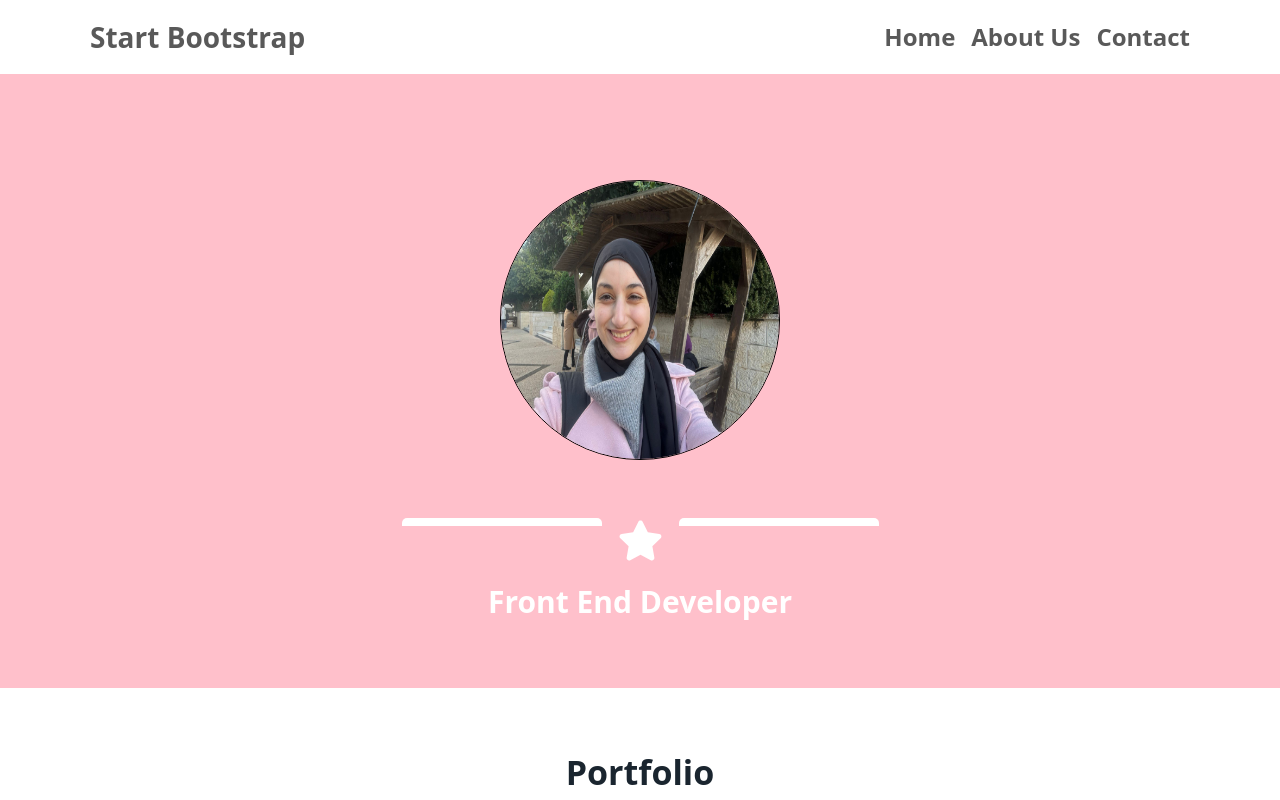
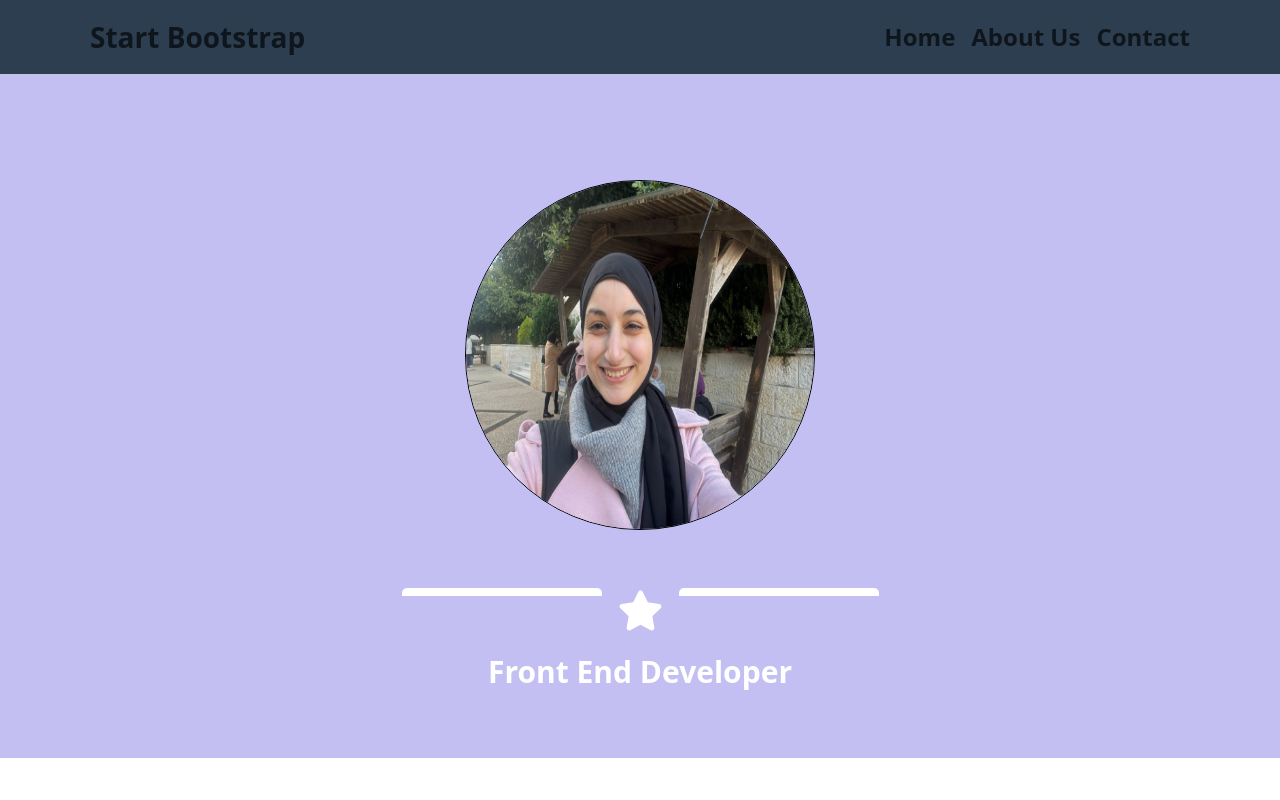
Before and after one commit to RaheeqMousa/Portfolio_React, a React (Vite) app: page / in a window 1280 px wide. Shown: the top 800 px of the page. Built offline with nearby package versions, Linux system fonts and the light colour scheme.

Commit message:
Portfolio_React

```diff
--- a/src/assets/Component/Navbar/Navbar.jsx
+++ b/src/assets/Component/Navbar/Navbar.jsx
@@ -29,7 +29,7 @@ export default function navbar() {
         <div className="d-flex" id="icons">
           {/* Navbar toggler (for mobile view) */}
           <a className="nav-link" href="#"><i className="fa-solid fa-magnifying-glass" /></a>
-          <a className="nav-link" href="Sign In.html"><i className="fa-solid fa-user" /></a>
+          <a className="nav-link" href="#"><i className="fa-solid fa-user" /></a>
           <a className="nav-link" href="#"><i className="fa-solid fa-cart-shopping" /></a>
           <button className="navbar-toggler" type="button" data-bs-toggle="collapse" data-bs-target="#navbarSupportedContent" aria-controls="navbarSupportedContent" aria-expanded="false" aria-label="Toggle navigation">
             <span className="navbar-toggler-icon" />
--- a/src/assets/Component/Navbar/nav.module.css
+++ b/src/assets/Component/Navbar/nav.module.css
@@ -1,3 +1,3 @@
 nav{
-    background-color: white;
+    background-color: #2c3e50;
 }
--- a/src/assets/Component/footer/Footer.jsx
+++ b/src/assets/Component/footer/Footer.jsx
@@ -16,9 +16,9 @@ export default function Footer() {
                     <div className='d-flex justify-content-center flex-column' >
                         <p className='fs-2 fw-bold'>AROUND THE WEB</p>
                         <div className='d-flex align-content-center justify-content-center gap-3 px-5 ' >
-                            <a ><FaFacebook size={40} /></a>
-                            <a><FaInstagram size={40} /></a>
-                            <a><FaLinkedin size={40} /></a>
+                            <a href='#'><FaFacebook size={40} color='white'/></a>
+                            <a href='#'><FaInstagram size={40}  color='white'/></a>
+                            <a href='https://www.linkedin.com/in/raheeq-mousa-b960b7291/'><FaLinkedin size={40}  color='white'/></a>
                         </div>
                     </div>
                     <div className='d-flex justify-content-center flex-column'>
--- a/src/assets/Component/portfolio/portfolio.module.css
+++ b/src/assets/Component/portfolio/portfolio.module.css
@@ -19,7 +19,7 @@ img{
   }
 
 
-@media (max-width: 500px) {
+  @media (max-width: 500px) {
     .divide_line {
         width: 100px;
     }
@@ -27,8 +27,11 @@ img{
         width: 100%;
     }
 
+
+}
+@media (max-width: 405px) {
     img{
-        width: 100%;
+        width: 95%;
         height: auto;
     }
 
--- a/src/assets/Component/profile/profile.module.css
+++ b/src/assets/Component/profile/profile.module.css
@@ -6,12 +6,12 @@
 
 
 .back{
-    background-color: pink;
+    background-color: rgba(178, 172, 239, 0.771);
 }
 
 .profile_style{
-    width:280px;
-    height:280px;
+    width:350px;
+    height:350px;
     border-radius: 50%;
 }
 
@@ -27,3 +27,10 @@
         width: 100px;
     }
 }
+
+@media (max-width: 350px) {
+    .profile_style {
+        width:250px;
+        height:250px;
+    }
+}
```
